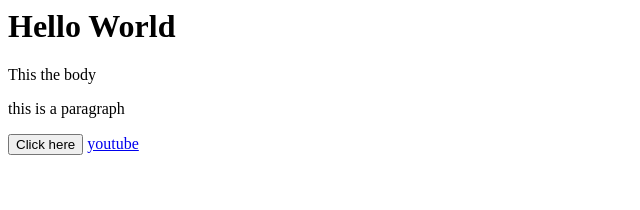
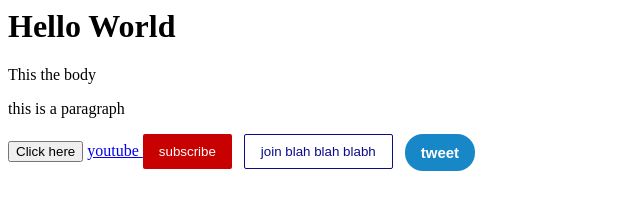
Before and after one commit to gns168/helloworld, a plain HTML site: page index.html in a window 1280 px wide. Shown: the whole page, without its empty margins (0-640 px from the left). Drawn offline with Linux system fonts and the light colour scheme.

Commit message:
added button

```diff
--- a/index.html
+++ b/index.html
@@ -15,3 +15,89 @@
     youtube
   </a>
 </html>
+
+<style>
+  .subscribe-button {
+    background-color: rgb(200, 0, 0);
+    color: white;
+    border: none;
+    padding-top: 10px;
+    padding-bottom: 10px;
+    padding-left: 16px;
+    padding-right: 16px;
+    border-radius: 2px;
+    cursor: pointer;
+    margin-right: 8px;
+    transition: opacity 0.15s;
+    vertical-align: top;
+    }
+
+  .subscribe-button:hover {
+    opacity: .8;
+  }
+  .subscribe-button:active {
+    opacity: .4;
+  }
+
+  .join-button {
+    background-color: white;
+    border-color: rgb(11, 11, 140);
+    border-style: solid;
+    border-width: 1px;
+    color: rgb(11, 11, 140);
+    padding-top: 9px;
+    padding-bottom: 9px;
+    padding-left: 16px;
+    padding-right: 16px;
+    border-radius: 2px;
+    cursor: pointer;
+    margin-right: 8px;
+    transition: background-color 0.15s,
+      color 0.15s;
+  }
+
+  .join-button:hover {
+    background-color:rgb(11, 11, 140);
+    color:white;
+  }
+  .join-button:active {
+    opacity: .4;
+  }
+
+
+  .tweet-button {
+    background-color: rgb(23, 135, 200);
+    color: white;
+    border: none;
+    padding-top: 10px;
+    padding-bottom: 10px;
+    padding-left: 16px;
+    padding-right: 16px;
+    border-radius: 18px;
+    font-weight: bold;
+    font-size: 15;
+    cursor: pointer;
+    margin-right: 8px;
+    transition: box-shadow 0.15s;
+    vertical-align: top;
+  }
+
+  .tweet-button:hover {
+    box-shadow: 5px 5px 10px rgba(0, 0, 0, 0.15);
+  }
+
+</style>
+
+
+
+<button class="subscribe-button">
+  subscribe
+</button>
+
+<button class="join-button">
+  join blah blah blabh
+</button>
+
+<button class="tweet-button">
+  tweet
+</button>
```
